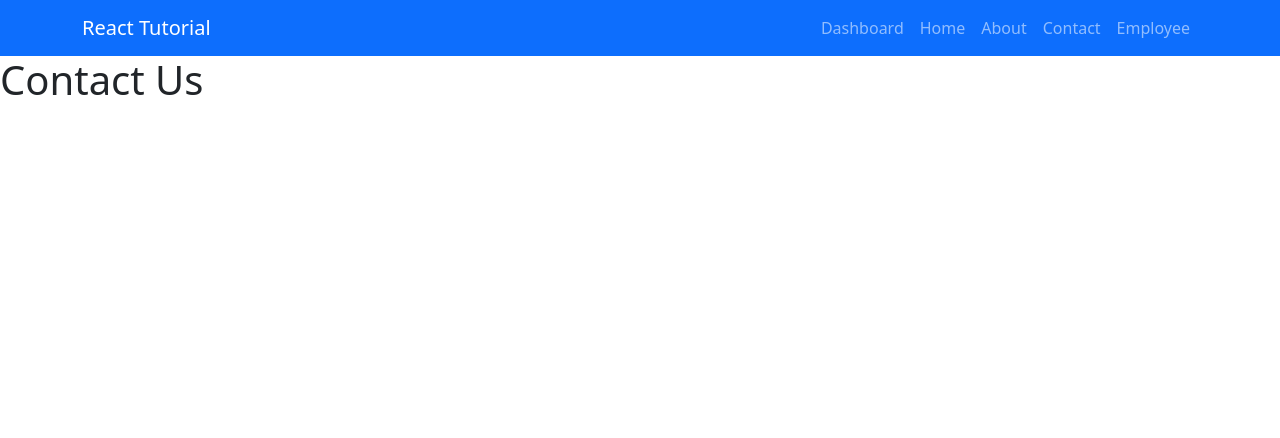
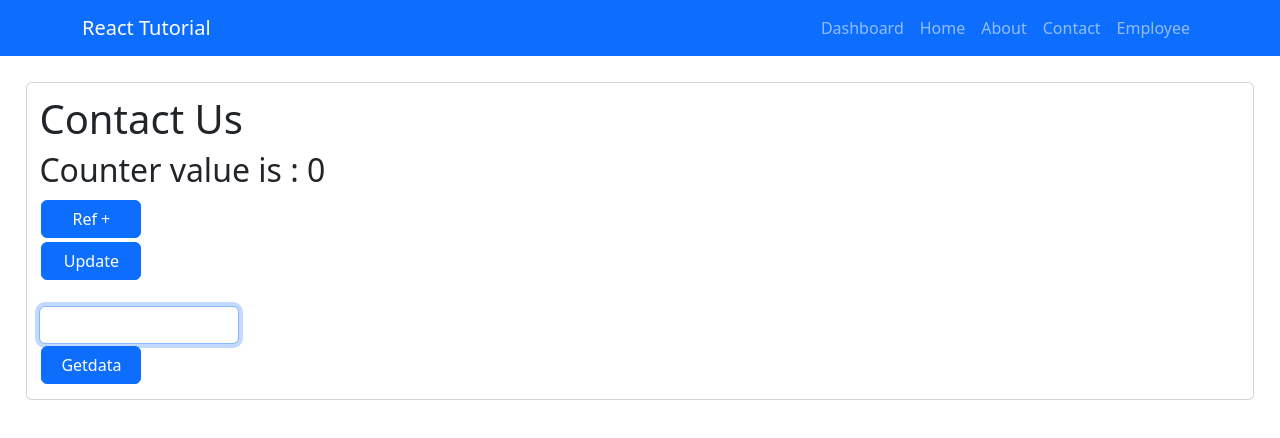
Before and after one commit to nihiratechiees/Firstapp_react, a React (Vite) app: page /contact in a window 1280 px wide. Shown: the top 438 px of the page. Built offline with nearby package versions, Linux system fonts and the light colour scheme.

Commit message:
UseRef hook

```diff
--- a/src/Component/Common/Contact.jsx
+++ b/src/Component/Common/Contact.jsx
@@ -1,9 +1,36 @@
+import { useEffect, useRef, useState } from "react";
+
 const Contact = () => {
+    const [count, setCount] = useState(0);
+    let ref=useRef(0);
+    let inputref=useRef(null);
+    useEffect(()=>{
+       // console.log(ref);
+       inputref.current.focus();
+    })
+    const updateref=()=>{
+        ref.current++;
+    }
+    const Getdata=()=>{
+        console.log(inputref.current.value);
+    }
     return (
-        <div>
+        <div className="card">
             <h1>Contact Us</h1>
+            <h2>Counter value is : {count}</h2>
+            {/* <button style={{"width":"100px"}} onClick={() => setCount(count + 1)} className="btn btn-primary">+</button>
+            <button style={{"width":"100px"}} onClick={() => setCount(count - 1)} className="btn btn-primary">-</button>
+            <button style={{"width":"100px"}} onClick={() => setCount(0)} className="btn btn-primary">Reset</button> */}
+
+            <button style={{"width":"100px"}} onClick={updateref} className="btn btn-primary">Ref +</button>
+             <button style={{"width":"100px"}} onClick={()=>setCount(ref.current)} className="btn btn-primary">Update</button>
+
+
+             <br></br>
+             <input ref={inputref} style={{"width":"200px"}} className="form-control"></input>
+             <button style={{"width":"100px"}} onClick={Getdata} className="btn btn-primary">Getdata</button>
         </div>
-     );
+    );
 }
 
 export default Contact;
```
